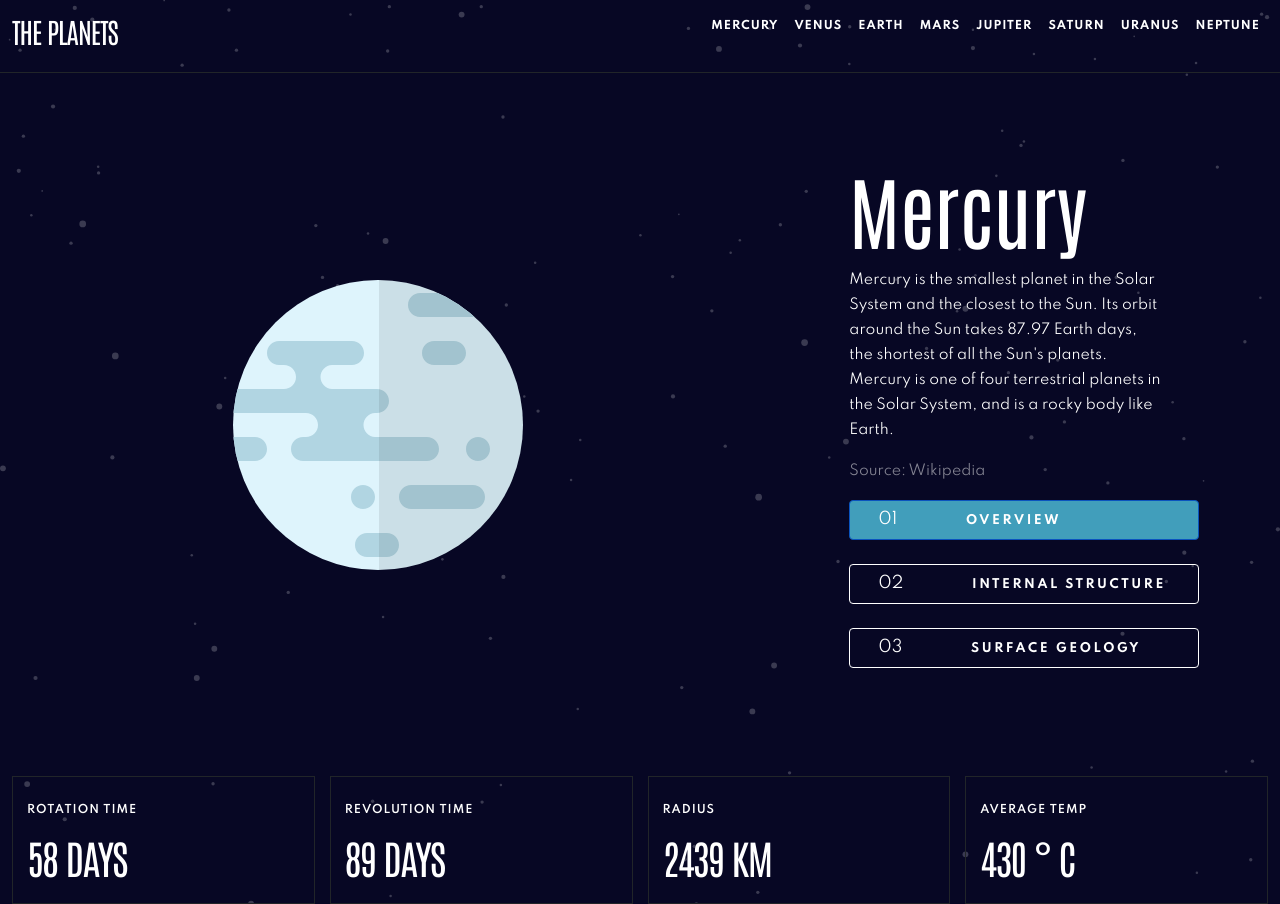
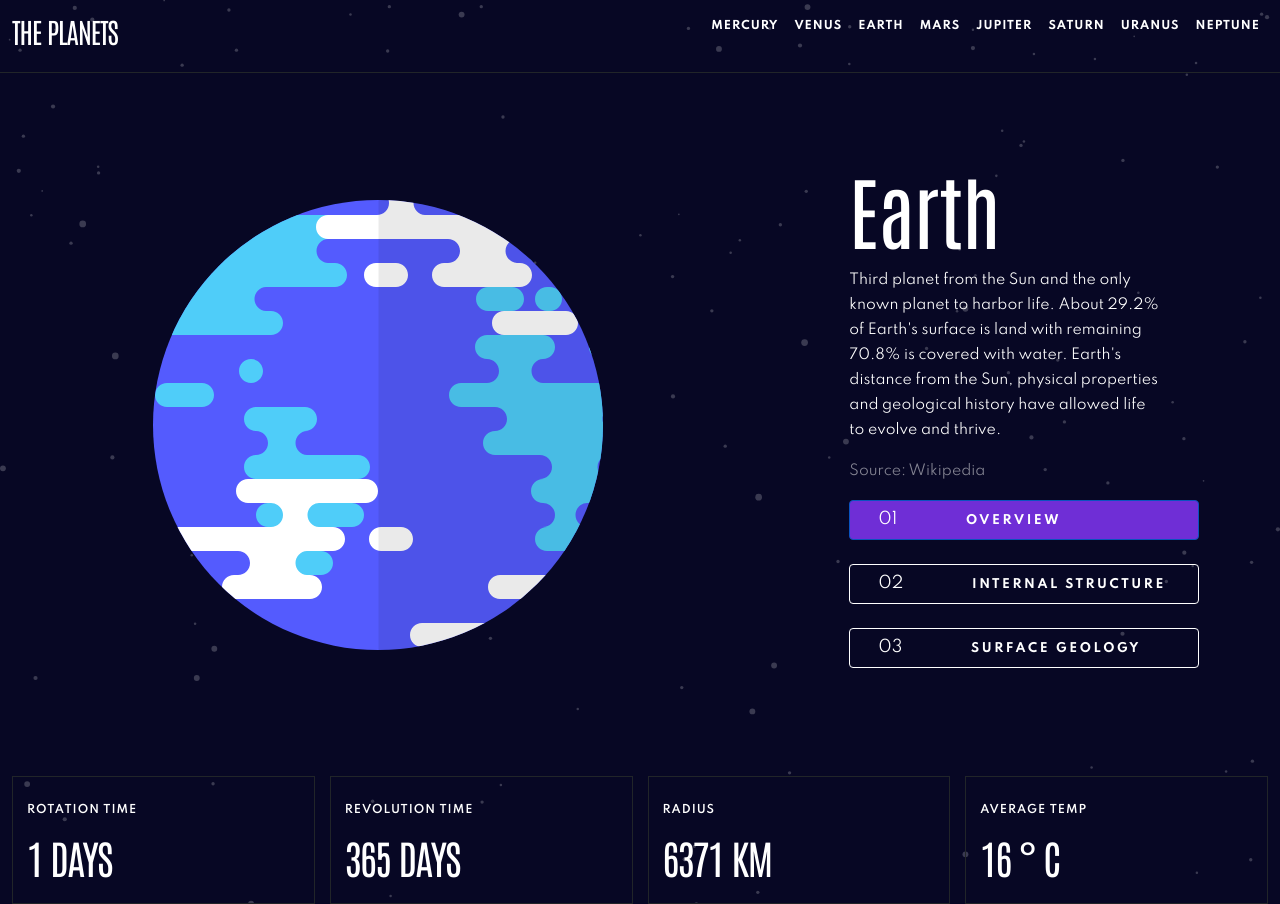
Before and after one commit to codejohnson89/reactplanets, a React (Create React App) app: page / in a window 1280 px wide. Built offline with nearby package versions, Linux system fonts and the light colour scheme.

Commit message:
Changed home page setting and adjusting site height to be 100% height of screen

```diff
--- a/src/App.js
+++ b/src/App.js
@@ -18,7 +18,7 @@
         <Navbar />
       </header>
       <Switch>
-        <Route path='/' exact component={Mercury} />
+        <Route path='/' exact component={Earth} />
         <Route path='/mercury' component={Mercury} />
         <Route path='/venus' component={Venus} />
         <Route path='/earth' component={Earth} />
--- a/src/styles/_body.scss
+++ b/src/styles/_body.scss
@@ -1,3 +1,7 @@
+#root {
+    height: 100vh;
+}
+
 .statsContainer {
     display: grid;
     grid-template-columns: repeat(4, 1fr);
```
Also changed, not shown: 10 other files (tests, documents, lock files or other folders).
